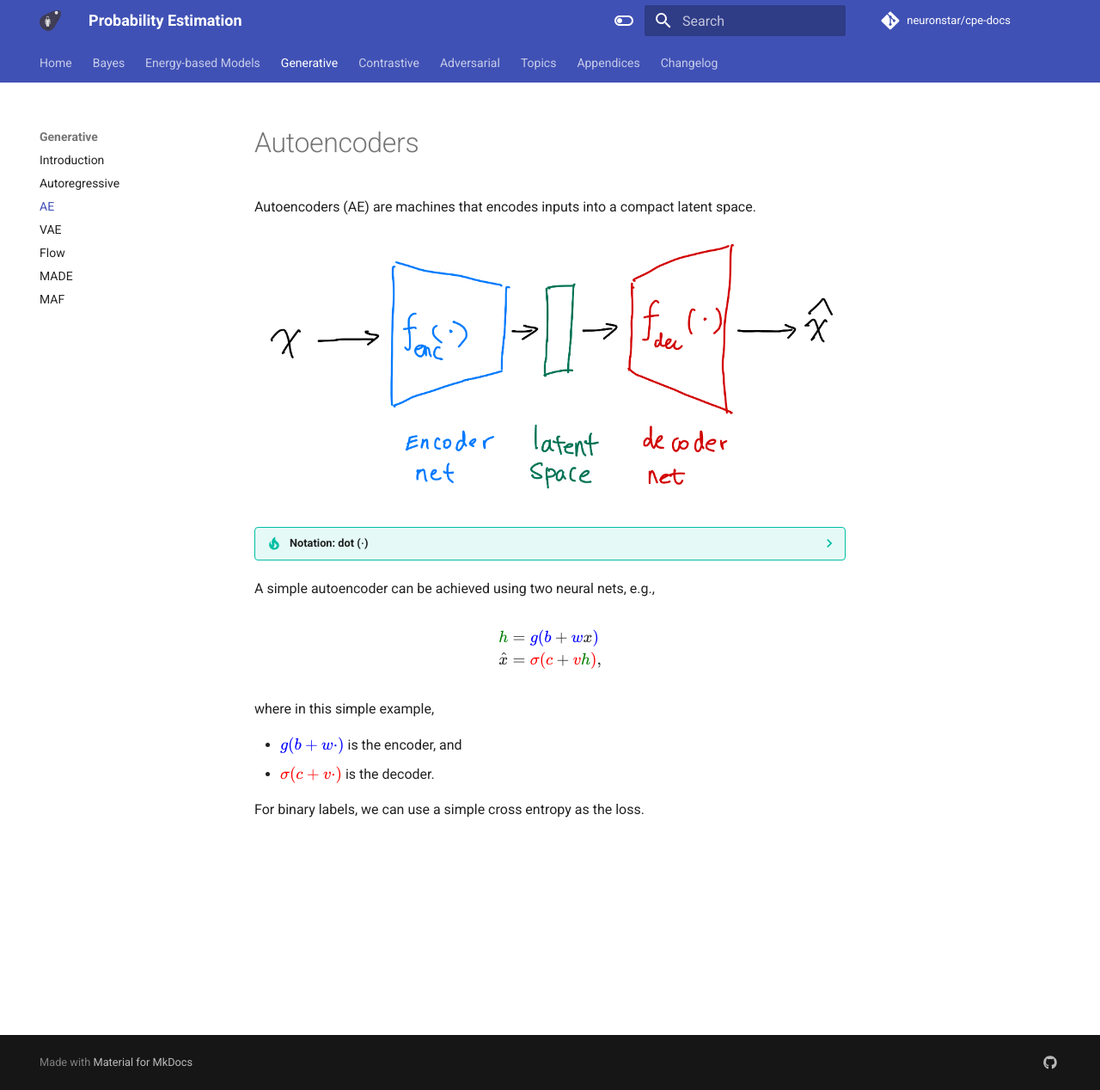
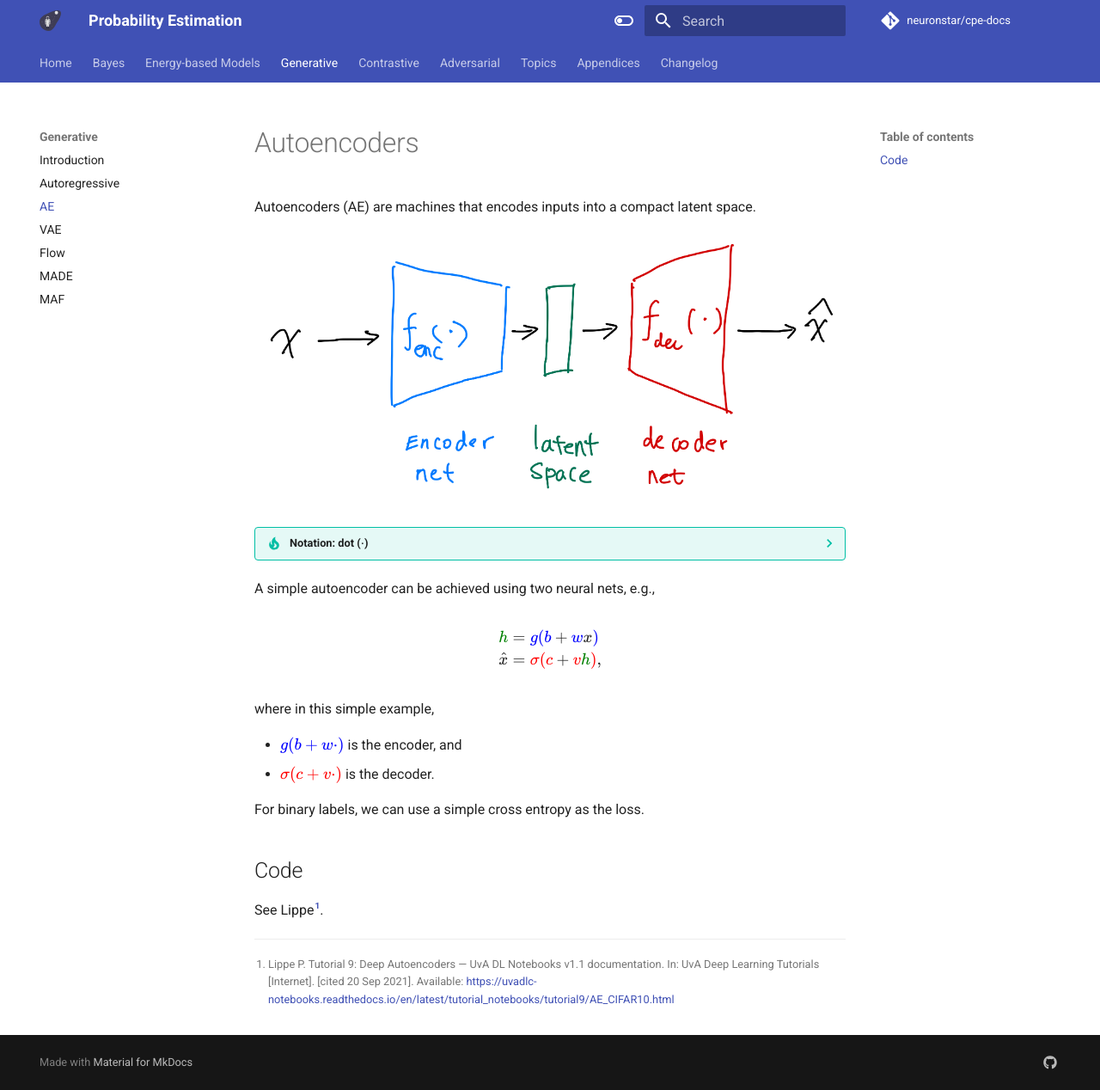
Before and after one commit to emptymalei/deep-learning, an MkDocs documentation site: the page built from cpe/generative/ae.md, in a window 1280 px wide and 1268 px high. Shown: the whole window at 86% size. Built offline with MkDocs 1.6.1 and Material for MkDocs 9.7.7, drawn with Linux system fonts in a browser that asks for light colours; comment, search, counter and statistics services are not loaded.

Commit message:
added code reference

```diff
--- a/cpe/generative/ae.md
+++ b/cpe/generative/ae.md
@@ -26,3 +26,11 @@ where in this simple example,
 
 
 For binary labels, we can use a simple cross entropy as the loss.
+
+
+## Code
+
+See Lippe[^Lippe].
+
+
+[^Lippe]: Lippe P. Tutorial 9: Deep Autoencoders — UvA DL Notebooks v1.1 documentation. In: UvA Deep Learning Tutorials [Internet]. [cited 20 Sep 2021]. Available: https://uvadlc-notebooks.readthedocs.io/en/latest/tutorial_notebooks/tutorial9/AE_CIFAR10.html
```
